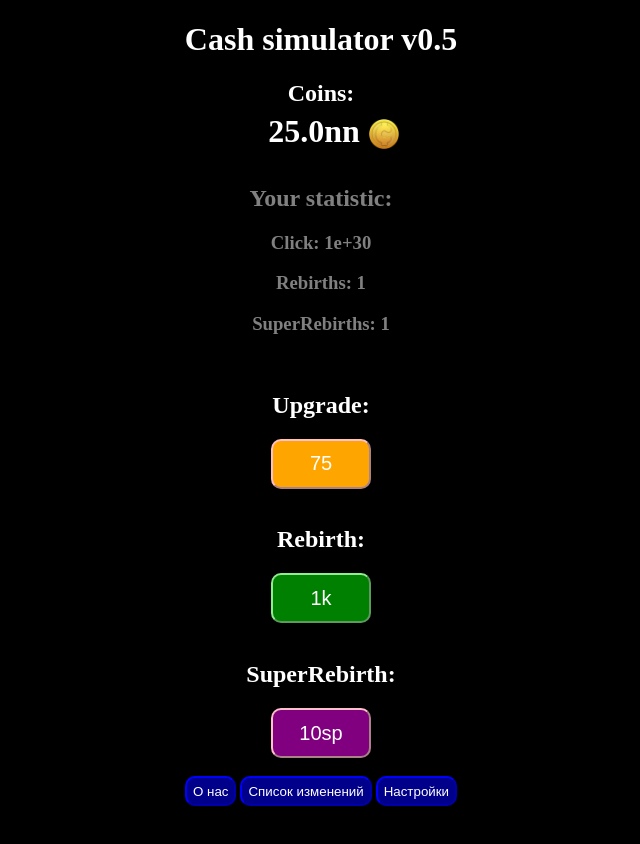
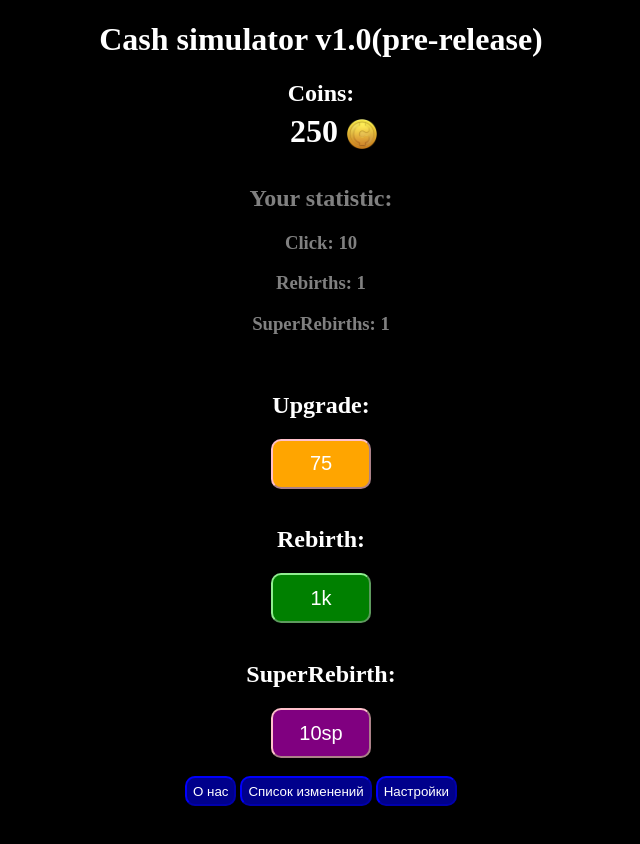
Before and after one commit to Titanicooll/-RU-first-clicker-lmao, a plain HTML site: page index.html in a window 1280 px wide. Shown: the whole page, without its empty margins (319-959 px from the left). Drawn offline with Linux system fonts and the light colour scheme.

Commit message:
index.html

```diff
--- a/index.html
+++ b/index.html
@@ -1,7 +1,7 @@
 <!DOCTYPE html>
 <html lang="RU">
 <head>
-  <title>Cash simulator v0.5</title>
+  <title>Cash simulator v1.0</title>
 
   <meta name="viewport" content="width=device-width, initial-scale=1.0, maximum-scale=1.0, user-scalable=no">
 
@@ -87,7 +87,7 @@
 
   .dark-theme .light {
       display: none;
-      width: 50px;
+      width: 350px;
       height: 50px;
       border-radius: 5px;
       border-color: white;
@@ -97,7 +97,7 @@
 
   .light-theme .light {
       display: none;
-      width: 50px;
+      width: 350px;
       height: 50px;
       border-radius: 5px;
       border-color: black;
@@ -106,11 +106,21 @@
 
   }
 
+    .del {
+      display: none;
+      width: 350px;
+      height: 50px;
+      border-radius: 5px;
+      border-color: white;
+      background-color: red;
+      color: white;
+
+  }
 
   </style>
   </head>
   <body class="dark-theme">
-      <h1>Cash simulator v0.5</h1>
+      <h1>Cash simulator v1.0(pre-release)</h1>
       <h2>Coins:</h2>
       <h1 class="val" id="bal">0</h1>
       <img src="Coin.png" class="coin"/>
@@ -141,7 +151,9 @@
       <br>
       <span id="TextButton"></span>
 
-      <button id="light" class="light">Свет. тема</button></button>
+      <button id="light" class="light">Свет. тема</button>
+      <br>
+       <button id="del" class="del">Сброс. Стат.</button>
 
   <script>
   let balance = document.getElementById('bal')
@@ -158,6 +170,7 @@
   let text = document.getElementById('TextButton')
 
   let switchl = document.getElementById('light')
+  let deleted = document.getElementById('del')
 
   let buttonUpgrade = document.getElementById('upgradee')
   let buttonRebirth = document.getElementById('rebirth')
@@ -166,7 +179,7 @@
   let displaycounter = counter
   let rebirth = 1
   let Srebirth = 1
-  let click = Math.pow(10, 30)*rebirth
+  let click = Math.pow(10, 1)*rebirth
   let formatclick = click.toFixed(0)
   let displayClick = click
   let price = 75
@@ -186,7 +199,12 @@
 
   suffixesPrice = [Math.pow(10, 3), Math.pow(10,6), Math.pow(10,9), Math.pow(10,12), Math.pow(10,15), Math.pow(10,18), Math.pow(10,21), Math.pow(10, 24), Math.pow(10,27), Math.pow(10,30), Math.pow(10, 33), Math.pow(10, 36), Math.pow(10, 39), Math.pow(10, 42), Math.pow(10, 45), Math.pow(10, 48), Math.pow(10, 51)]
 
+   let playerData = {
+       counter
 
+   }
+
+   data()
 
 
   balance.textContent = displaycounter
@@ -196,93 +214,106 @@ buttonSRebirth.textContent = 10 + suffixes[7]
 
   stataCdisplay.textContent = "Click: " + formatclick
 
+  function data() {
+      const saveData = localStorage.getItem('playerClickerData')
+         if(saveData) {
+             playerData = {...playerData, ...JSON.parse(saveData)
+             }
+
+  }
+  }
+localStorage.setItem('playerClickerData', JSON.stringify(playerData))
+
+
 
   let interval = setInterval(function(){
-      counter += click
-      displaycounter = counter
+      playerData.counter += click
+      displaycounter = playerData.counter
       balance.textContent = displaycounter.toFixed(0)
 
 
-           if(counter >= suffixesPrice[0]) {
-          displaycounter = (counter / suffixesPrice[0]).toFixed(1) + suffixes[0]
+
+           if(playerData.counter >= suffixesPrice[0]) {
+          displaycounter = (playerData.counter / suffixesPrice[0]).toFixed(1) + suffixes[0]
           balance.textContent = displaycounter
       }
 
-                if(counter >= suffixesPrice[1]) {
-          displaycounter = (counter / suffixesPrice[1]).toFixed(1) + suffixes[1]
+                if(playerData.counter >= suffixesPrice[1]) {
+          displaycounter = (playerData.counter / suffixesPrice[1]).toFixed(1) + suffixes[1]
           balance.textContent = displaycounter
       }
 
-                if(counter >= suffixesPrice[2]) {
-          displaycounter = (counter / suffixesPrice[2]).toFixed(1) + suffixes[2]
+                if(playerData.counter >= suffixesPrice[2]) {
+          displaycounter = (playerData.counter / suffixesPrice[2]).toFixed(1) + suffixes[2]
           balance.textContent = displaycounter
       }
 
-                if(counter >= suffixesPrice[3]) {
-          displaycounter = (counter / suffixesPrice[3]).toFixed(1) + suffixes[3]
+                if(playerData.counter >= suffixesPrice[3]) {
+          displaycounter = (playerData.counter / suffixesPrice[3]).toFixed(1) + suffixes[3]
           balance.textContent = displaycounter
       }
 
-                if(counter >= suffixesPrice[4]) {
-          displaycounter = (counter / suffixesPrice[4]).toFixed(1) + suffixes[4]
+                if(playerData.counter >= suffixesPrice[4]) {
+          displaycounter = (playerData.counter / suffixesPrice[4]).toFixed(1) + suffixes[4]
           balance.textContent = displaycounter
       }
 
 
-                if(counter >= suffixesPrice[5]) {
-          displaycounter = (counter / suffixesPrice[5]).toFixed(1) + suffixes[5]
+                if(playerData.counter >= suffixesPrice[5]) {
+          displaycounter = (playerData.counter / suffixesPrice[5]).toFixed(1) + suffixes[5]
           balance.textContent = displaycounter
       }
 
 
-                if(counter >= suffixesPrice[6]) {
-          displaycounter = (counter / suffixesPrice[6]).toFixed(1) + suffixes[6]
+                if(playerData.counter >= suffixesPrice[6]) {
+          displaycounter = (playerData.counter / suffixesPrice[6]).toFixed(1) + suffixes[6]
           balance.textContent = displaycounter
       }
 
 
-                if(counter >= suffixesPrice[7]) {
-          displaycounter = (counter / suffixesPrice[7]).toFixed(1) + suffixes[7]
+                if(playerData.counter >= suffixesPrice[7]) {
+          displaycounter = (playerData.counter / suffixesPrice[7]).toFixed(1) + suffixes[7]
           balance.textContent = displaycounter
       }
 
 
-                if(counter >= suffixesPrice[8]) {
-          displaycounter = (counter / suffixesPrice[8]).toFixed(1) + suffixes[8]
+                if(playerData.counter >= suffixesPrice[8]) {
+          displaycounter = (playerData.counter / suffixesPrice[8]).toFixed(1) + suffixes[8]
           balance.textContent = displaycounter
       }
 
-                if(counter >= suffixesPrice[9]) {
-          displaycounter = (counter / suffixesPrice[9]).toFixed(1) + suffixes[9]
+                if(playerData.counter >= suffixesPrice[9]) {
+          displaycounter = (playerData.counter / suffixesPrice[9]).toFixed(1) + suffixes[9]
           balance.textContent = displaycounter
       }
 
-                if(counter >= suffixesPrice[10]) {
-          displaycounter = (counter / suffixesPrice[10]).toFixed(1) + suffixes[10]
+                if(playerData.counter >= suffixesPrice[10]) {
+          displaycounter = (playerData.counter / suffixesPrice[10]).toFixed(1) + suffixes[10]
           balance.textContent = displaycounter
       }
-                if(counter >= suffixesPrice[11]) {
-          displaycounter = (counter / suffixesPrice[11]).toFixed(1) + suffixes[11]
+                if(playerData.counter >= suffixesPrice[11]) {
+          displaycounter = (playerData.counter / suffixesPrice[11]).toFixed(1) + suffixes[11]
           balance.textContent = displaycounter
       }
-                if(counter >= suffixesPrice[12]) {
-          displaycounter = (counter / suffixesPrice[12]).toFixed(1) + suffixes[12]
+                if(playerData.counter >= suffixesPrice[12]) {
+          displaycounter = (playerData.counter / suffixesPrice[12]).toFixed(1) + suffixes[12]
           balance.textContent = displaycounter
       }
-                if(counter >= suffixesPrice[13]) {
-          displaycounter = (counter / suffixesPrice[13]).toFixed(1) + suffixes[13]
+                if(playerData.counter >= suffixesPrice[13]) {
+          displaycounter = (playerData.counter / suffixesPrice[13]).toFixed(1) + suffixes[13]
           balance.textContent = displaycounter
       }
 
-                if(counter >= suffixesPrice[14]) {
-          displaycounter = (counter / suffixesPrice[14]).toFixed(1) + suffixes[14]
+                if(playerData.counter >= suffixesPrice[14]) {
+          displaycounter = (playerData.counter / suffixesPrice[14]).toFixed(1) + suffixes[14]
           balance.textContent = displaycounter
       }
 
-               if(counter >= suffixesPrice[15]) {
-          displaycounter = (counter / suffixesPrice[15]).toFixed(1) + suffixes[15]
+               if(playerData.counter >= suffixesPrice[15]) {
+          displaycounter = (playerData.counter / suffixesPrice[15]).toFixed(1) + suffixes[15]
           balance.textContent = displaycounter
       }
+
 
   }, 200)
 
@@ -659,13 +690,15 @@ function newses() {
     text.textContent =
     "Прошу заметить, до версии игры 1.0 баланс, престижи, и весь накопленный процесс !!!СОХРАНЯТСЯ НЕ БУДУТ!!! (На время бета теста игры, Вы будете получать по 1nn монет каждые 200 миллисекунд. С новых версий количество монет возможно будет расти, так как числа будут больше)"
     switchl.style.display = 'none'
+    deleted.style.display = 'none'
 }
 
 news.addEventListener("click", newses)
 
 function contactes() {
     text.textContent = "Разработчик: TCP и AI (tg: @Titanicool)"
-    switchl.style.display ='none'
+    switchl.style.display = 'none'
+    deleted.style.display = 'none'
 }
 
 contacts.addEventListener("click", contactes)
@@ -675,6 +708,7 @@ function optionss() {
     text.textContent = ""
 
     switchl.style.display = 'block'
+    deleted.style.display = 'block'
 }
 
 options.addEventListener("click", optionss)
@@ -697,7 +731,24 @@ function lights(){
 }
 switchl.addEventListener("click", lights)
 
+function clearGame() {
+    localStorage.removeItem('playerClickerData')
+    playerData = {
+        counter: 0
+    }
+}
 
-  </script>
+function del() {
+    if(confirm('Вы точно хотите сбросить прогресс? Все начнется ЗАНОВО!')) {
+        clearGame()
+    }else{
+
+    }
+}
+deleted.addEventListener("click", del)
+
+
+
+</script>
 </body>
 </html>
```
